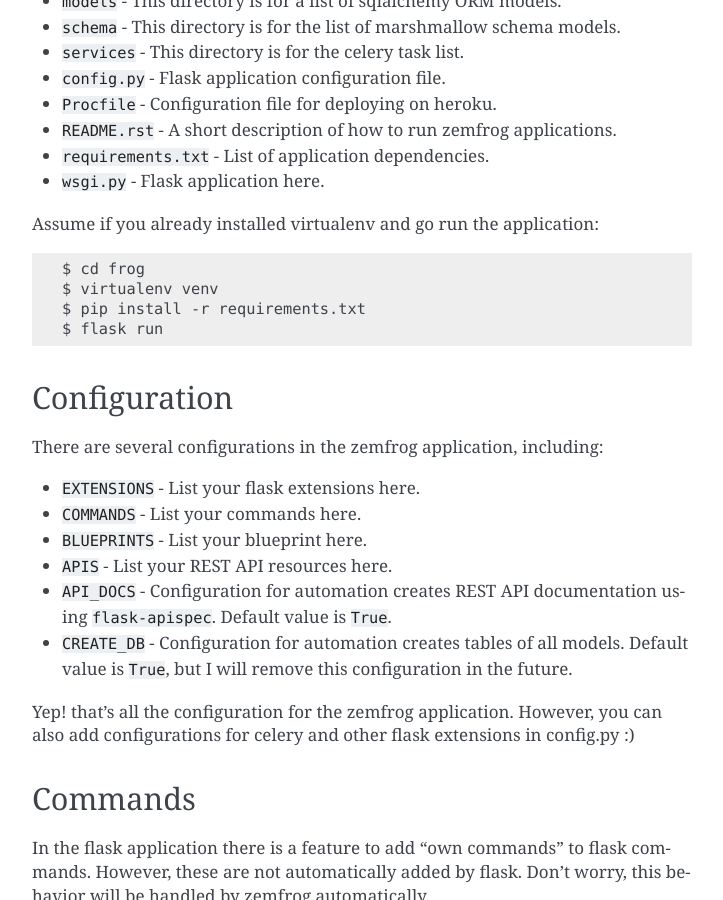
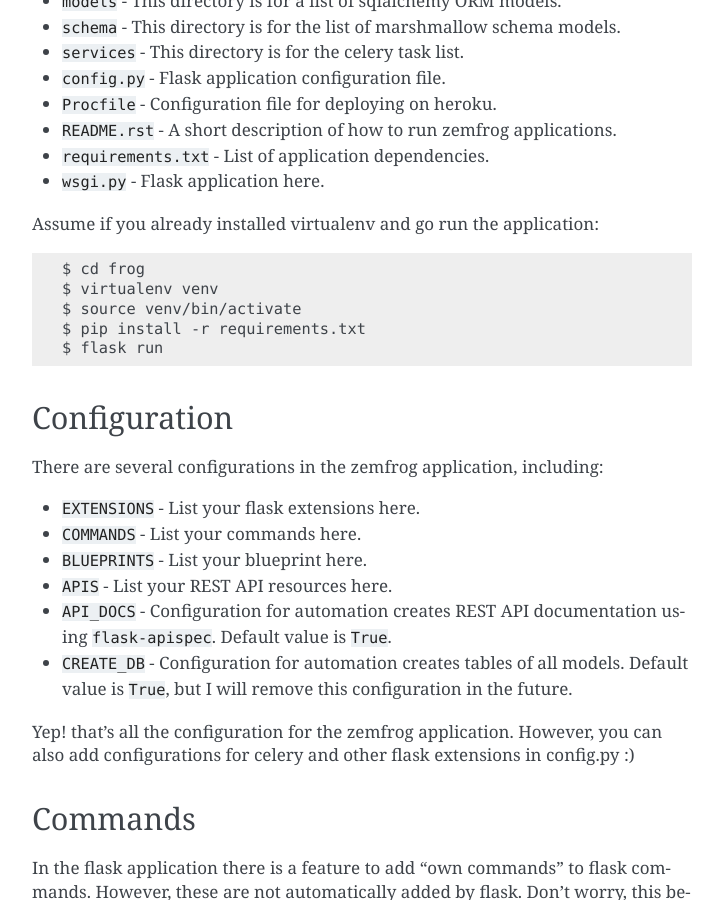
Before and after one commit to zemfrog/zemfrog, a Sphinx documentation site: the page built from docs/usage.rst, in a window 1280 px wide and 900 px high, scrolled down 783 px. Shown: the whole window, without its empty margins (388-1111 px from the left). Built offline with Sphinx 7.4.7, drawn with Linux system fonts in a browser that asks for light colours.

Commit message:
📖 DOC: fix

```diff
--- a/docs/usage.rst
+++ b/docs/usage.rst
@@ -45,6 +45,7 @@
 
     $ cd frog
     $ virtualenv venv
+    $ source venv/bin/activate
     $ pip install -r requirements.txt
     $ flask run
 
```
